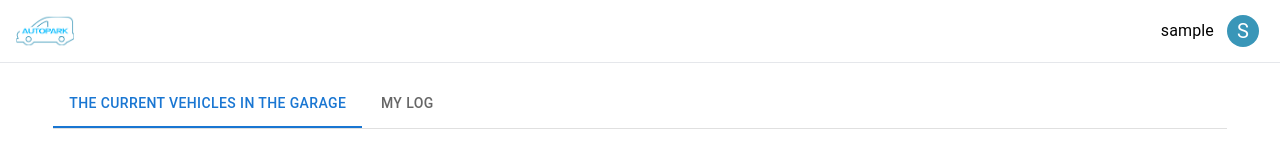
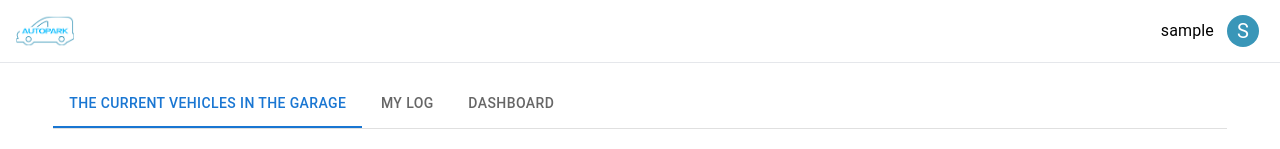
Before and after one commit to MEZ901/AutoPark-ALPR, a React (Vite) app: page /home in a window 1280 px wide. Shown: the top 149 px of the page. Built offline with nearby package versions, Linux system fonts and the light colour scheme; no server answers; the database is empty; sample sign-in values are in the browser's storage.

Commit message:
protected route to dashboard

```diff
--- a/src/components/common/TabPanels.jsx
+++ b/src/components/common/TabPanels.jsx
@@ -3,8 +3,10 @@ import Tab from '@mui/material/Tab';
 import Box from '@mui/material/Box';
 import { useState } from 'react';
 import { useNavigate } from 'react-router-dom';
+import { useSelector } from 'react-redux';
 
 const TabPanels = () => {
+  const { role } = useSelector((state) => state.auth.user);
   const [value, setValue] = useState(1);
   const navigate = useNavigate();
 
@@ -17,6 +19,9 @@ const TabPanels = () => {
       case 2:
         navigate('/home/log');
         break;
+      case 3:
+        navigate('/home/dashboard');
+        break;
     }
   };
 
@@ -26,6 +31,7 @@ const TabPanels = () => {
         <Tabs value={value} onChange={handleChange}>
           <Tab value={1} label="The current vehicles in the garage" />
           <Tab value={2} label="My log" />
+          {role === 'admin' && <Tab value={3} label="Dashboard" />}
         </Tabs>
       </Box>
     </Box>
--- a/src/features/auth/ProtectedRoute.jsx
+++ b/src/features/auth/ProtectedRoute.jsx
@@ -16,6 +16,12 @@ const ProtectedRoute = ({ type, children }) => {
       ) : (
         <Navigate to="/home" replace />
       );
+    case "admin":
+      return user && user.role === "admin" ? (
+        children
+      ) : (
+        <Navigate to="/home" replace />
+      );
     default:
       return null;
   }
--- a/src/router.jsx
+++ b/src/router.jsx
@@ -75,7 +75,11 @@ const router = createBrowserRouter(
                 />
                 <Route
                     path="dashboard"
-                    element={<AdminDashboard />}
+                    element={
+                        <ProtectedRoute type="admin">
+                            <AdminDashboard />
+                        </ProtectedRoute>
+                    }
                 />
             </Route>
 
```
